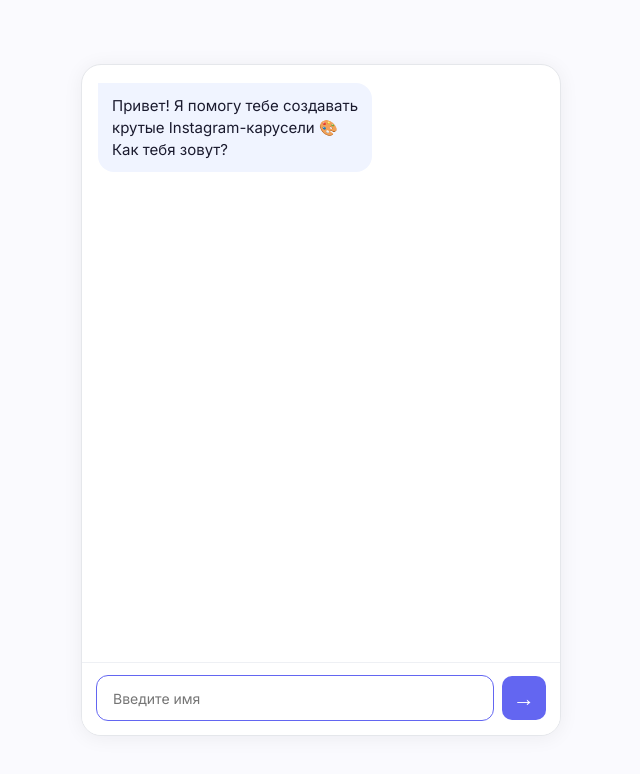
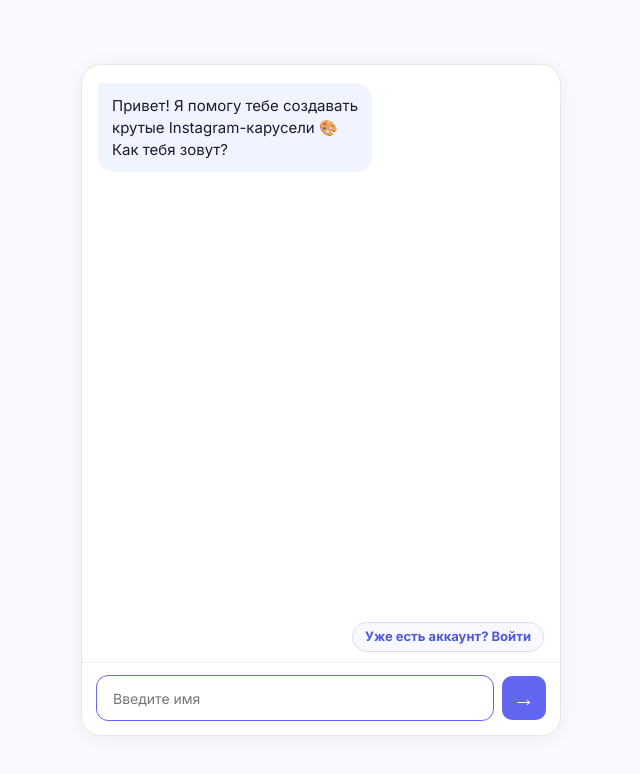
Before and after one commit to igor-jurievich/ai-carousel-editor, a Next.js app: page /onboarding in a window 1280 px wide. Shown: the top 774 px of the page, without its empty margins (319-959 px from the left). Built offline with nearby package versions, Linux system fonts and the light colour scheme.

Commit message:
ux: add quick login shortcut on onboarding

```diff
--- a/app/onboarding/onboarding.module.css
+++ b/app/onboarding/onboarding.module.css
@@ -90,6 +90,29 @@
   padding: 0 16px 8px;
   font-size: 12px;
   color: #9ca3af;
+}
+
+.loginShortcutRow {
+  padding: 0 16px 10px;
+  display: flex;
+  justify-content: flex-end;
+}
+
+.loginShortcut {
+  border: 1px solid #d9def7;
+  background: #f8f9ff;
+  color: #5058d9;
+  border-radius: 999px;
+  padding: 6px 12px;
+  font-size: 13px;
+  font-weight: 600;
+  line-height: 1.2;
+  cursor: pointer;
+}
+
+.loginShortcut:hover {
+  border-color: #c4cdfc;
+  background: #eef1ff;
 }
 
 .inputRow {
--- a/app/onboarding/page.tsx
+++ b/app/onboarding/page.tsx
@@ -381,6 +381,15 @@ export default function OnboardingPage() {
         ) : null}
 
         {step === "topic" ? <p className={styles.topicHint}>{TOPIC_HINT}</p> : null}
+        <div className={styles.loginShortcutRow}>
+          <button
+            type="button"
+            className={styles.loginShortcut}
+            onClick={() => router.push("/login")}
+          >
+            Уже есть аккаунт? Войти
+          </button>
+        </div>
 
         <form
           className={styles.inputRow}
```
